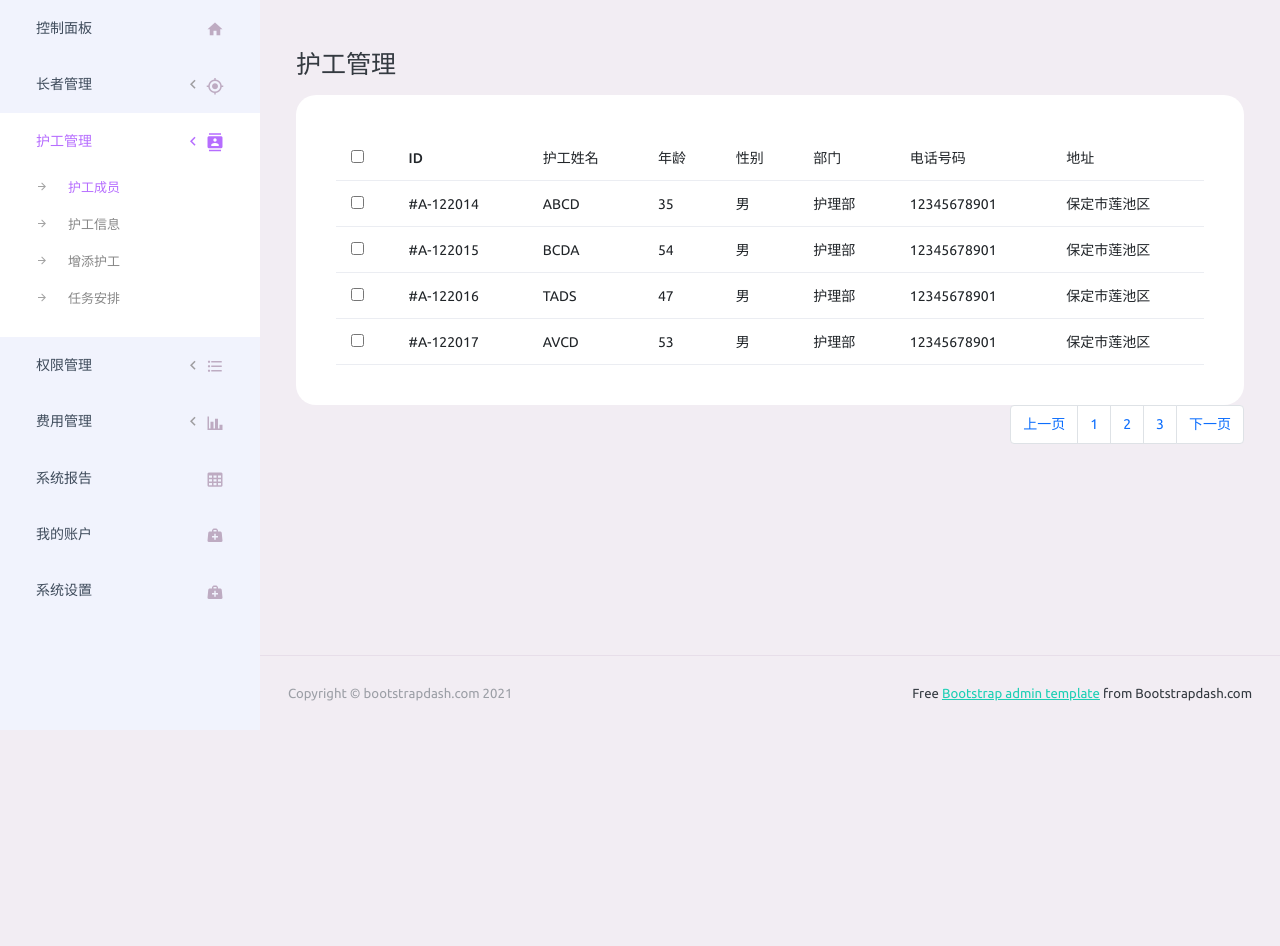
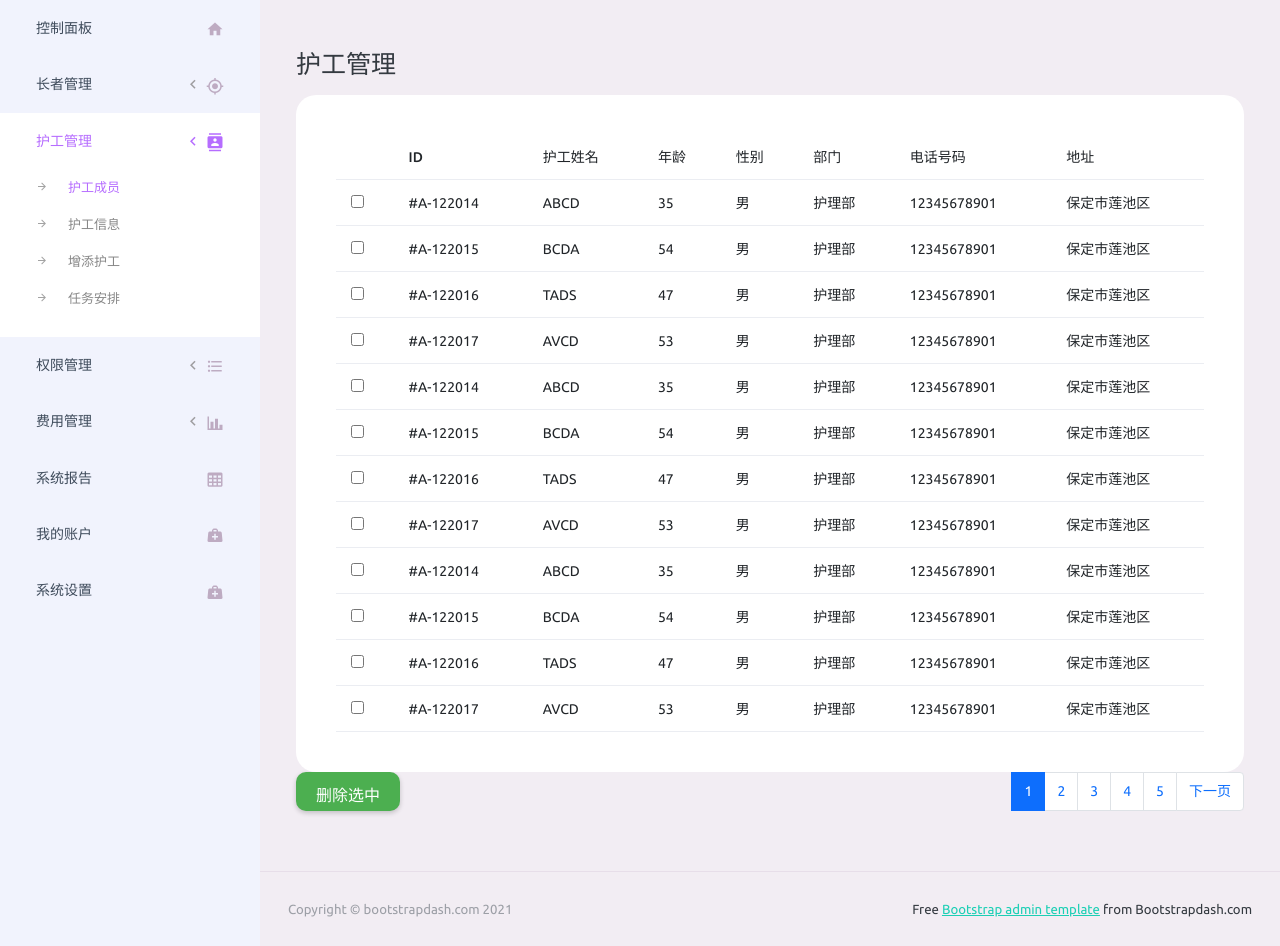
Before and after one commit to hnlxy/SmartEyeWeb, a Flask app: page /nurse-management/nurse-member in a window 1280 px wide. Shown: the part 70-1016 px from the top of the page. Before the commit the page ends 771 px from the top, so only its background shows below. Run offline with Flask 3, Linux system fonts and the light colour scheme; a user stored in the database is signed in; parts of the project's set-up code (start-up, migrations or seed data) failed here and were passed over; some libraries are stand-ins or nearby versions.

Commit message:
完善护工成员

```diff
--- a/blueprints/nurse/nurse_member.py
+++ b/blueprints/nurse/nurse_member.py
@@ -1,15 +1,33 @@
 from . import nurse_bp
-from flask import Flask, render_template
+from flask import Flask, render_template, request, jsonify
 from flask_login import login_required
 
 
 @nurse_bp.route('/nurse-member')
 @login_required
 def nurse_member():
+    page = request.args.get('page', default=1, type=int)
     results = [
         ("#A-122014", "ABCD", "35", "男", "护理部", "12345678901", "保定市莲池区"),
         ("#A-122015", "BCDA", "54", "男", "护理部", "12345678901", "保定市莲池区"),
         ("#A-122016", "TADS", "47", "男", "护理部", "12345678901", "保定市莲池区"),
         ("#A-122017", "AVCD", "53", "男", "护理部", "12345678901", "保定市莲池区"),
+        ("#A-122014", "ABCD", "35", "男", "护理部", "12345678901", "保定市莲池区"),
+        ("#A-122015", "BCDA", "54", "男", "护理部", "12345678901", "保定市莲池区"),
+        ("#A-122016", "TADS", "47", "男", "护理部", "12345678901", "保定市莲池区"),
+        ("#A-122017", "AVCD", "53", "男", "护理部", "12345678901", "保定市莲池区"),
+        ("#A-122014", "ABCD", "35", "男", "护理部", "12345678901", "保定市莲池区"),
+        ("#A-122015", "BCDA", "54", "男", "护理部", "12345678901", "保定市莲池区"),
+        ("#A-122016", "TADS", "47", "男", "护理部", "12345678901", "保定市莲池区"),
+        ("#A-122017", "AVCD", "53", "男", "护理部", "12345678901", "保定市莲池区"),
     ]
-    return render_template('pages/nurse-management/nurse_member.html', results=results)
+    total = 5
+    return render_template('pages/nurse-management/nurse_member.html', results=results, page=page, total=total)
+
+
+@nurse_bp.route('/delete_nurse', methods=['POST'])
+@login_required
+def delete_nurse():
+    data = request.get_json()
+    ids = data['id']
+    return jsonify({'success': True, 'message': '删除成功！'}), 200, {'ContentType': 'application/json'}
--- a/templates/pages/nurse-management/nurse_member.html
+++ b/templates/pages/nurse-management/nurse_member.html
@@ -1,6 +1,93 @@
 {% extends 'base.html' %}
 {% block title %}护工成员{% endblock title %}
 {% block content %}
+<style>
+    .button {
+        height: 39px;
+        background-color: #4CAF50;
+        color: white;
+        padding: 10px 20px;
+        border: none;
+        border-radius: 10px;
+        box-shadow: 0 2px 5px rgba(0, 0, 0, 0.2);
+        transition: all 0.3s ease;
+    }
+
+    .button:hover {
+        background-color: #45a049;
+        box-shadow: 0 4px 8px rgba(0, 0, 0, 0.3);
+    }
+
+    .modal {
+        display: none;
+        position: absolute; /* 改为绝对定位 */
+        left: 50%;
+        top: 50%;
+        transform: translate(-50%, -50%);
+        z-index: 1;
+        width: 100%;
+        height: 100%;
+        overflow: auto;
+        background-color: rgba(0, 0, 0, 0.4);
+    }
+
+    .modal-content {
+        background-color: #fefefe;
+        margin: 15% auto;
+        padding: 20px;
+        border: 1px solid #888;
+        width: 40%;
+        border-radius: 4px;
+    }
+
+    .close {
+        position: absolute; /* 使用绝对定位 */
+        right: 10px; /* 右边距 */
+        top: 10px; /* 上边距 */
+        color: #aaa;
+        font-size: 28px;
+        font-weight: bold;
+        cursor: pointer;
+    }
+</style>
+<script>
+    function openModal() {
+        const checkboxes = document.querySelectorAll('.checkItem');
+        const selectedIds = Array.from(checkboxes)
+            .filter(checkbox => checkbox.checked)
+            .map(checkbox => checkbox.getAttribute('id'));
+        document.getElementById("delete").innerText = selectedIds.join(", ");
+        document.getElementById("deleteModal").style.display = "block";
+    }
+
+    function closeModal() {
+        document.getElementById("deleteModal").style.display = "none";
+    }
+
+    function delete_nurse() {
+        let ids = document.getElementById("delete").innerText.split(", ");
+        let id = ids.map(element => element.trim().split('--')[0]);
+        $.ajax({
+            url: '/nurse-management/delete_nurse',
+            type: 'POST',
+            contentType: 'application/json',
+            data: JSON.stringify({
+                id: id
+            }),
+            success: function (response) {
+                if (response.success) {
+                    alert("删除成功");
+                    window.location.reload();
+                } else {
+                    alert(response.message);
+                }
+            },
+            error: function () {
+                alert('请求失败');
+            }
+        })
+    }
+</script>
 <div class="content-wrapper">
     <div style="font-size: 25px; margin-bottom: 15px">护工管理</div>
     <div class="card">
@@ -9,9 +96,7 @@
                 <table class="table">
                     <thead>
                     <tr>
-              <th>
-                <input type="checkbox" id="checkAll"> <!-- 添加全选勾选框 -->
-              </th>
+                        <th></th>
                         <th>ID</th>
                         <th>护工姓名</th>
                         <th>年龄</th>
@@ -23,9 +108,9 @@
                     </thead>
                     <tbody>
                     {% for result in results%}
-                  <tr><!--保证每条记录换行-->
+                    <tr>
                         <td>
-                        <input type="checkbox" class="checkItem"> <!-- 在每行添加勾选框 -->
+                            <input type="checkbox" class="checkItem" id="{{ result[0] +'--'+ result[1] }}">
                         </td>
                         <td>{{ result[0] }}</td>
                         <td>{{ result[1] }}</td>
@@ -41,26 +126,43 @@
             </div>
         </div>
     </div>
-    <!-- 分页控件的 HTML 结构 -->
+    <div id="deleteModal" class="modal">
+        <div class="modal-content">
+            <span class="close" onclick="closeModal()">&times;</span>
+            <h2>删除护工</h2>
+            <p>确认删除选中的护工吗？</p>
+            <label id="delete" style="font-size: 20px"></label>
+            <button class="button" onclick="delete_nurse()">确认删除
+            </button>
+        </div>
+    </div>
+    <div style="display: flex; justify-content: space-between;">
+        <button type="button" class="button" onclick="openModal()">删除选中</button>
         <div class="pagination-container">
             <nav aria-label="Page navigation">
                 <ul class="pagination justify-content-end">
                     <li class="page-item">
-      <a class="page-link" href="#">上一页</a>
+                        {% if page > 1 %}
+                        <a class="page-link" href="{{ url_for ('nurse.nurse_member', page=page-1) }}">上一页</a>
+                        {% endif %}
                     </li>
-
-    <!-- 示例页数 -->
-    <li class="page-item"><a class="page-link" href="#">1</a></li>
-    <li class="page-item"><a class="page-link" href="#">2</a></li>
-    <li class="page-item"><a class="page-link" href="#">3</a></li>
-    <!-- ... -->
-
+                    {% for p in range(1, total + 1) %}
+                    {% if p == page %}
+                    <li class="page-item active"><a class="page-link"
+                                                    href="{{ url_for ('nurse.nurse_member', page=p) }}">{{ p }}</a></li>
+                    {% else %}
+                    <li class="page-item"><a class="page-link" href="{{ url_for ('nurse.nurse_member', page=p) }}">{{ p
+                        }}</a></li>
+                    {% endif %}
+                    {% endfor %}
                     <li class="page-item">
-      <a class="page-link" href="#">下一页</a>
+                        {% if page < total %}
+                        <a class="page-link" href="{{ url_for ('nurse.nurse_member', page=page+1) }}">下一页</a>
+                        {% endif %}
                     </li>
                 </ul>
             </nav>
         </div>
     </div>
-<script src="{{ url_for('static', filename='assets/js/TableCheckboxController.js') }}"></script>
+</div>
 {% endblock content %}
```
Lines whose indentation alone changed are shown as unchanged.
